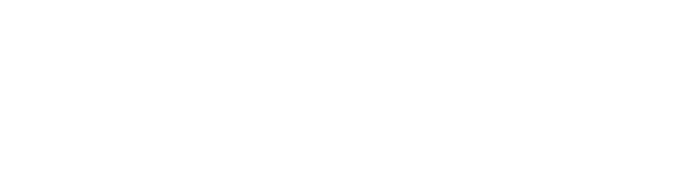
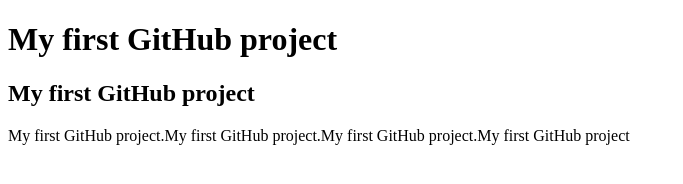
Before and after one commit to abulkhair75010/my-second-repo, a plain HTML site: page index.html in a window 1280 px wide. Shown: the whole page, without its empty margins (0-683 px from the left). Drawn offline with Linux system fonts and the light colour scheme.

Commit message:
Modified content

```diff
--- a/index.html
+++ b/index.html
@@ -7,6 +7,8 @@
     <title>My Second repo</title>
 </head>
 <body>
-
+  <h1>My first GitHub project</h1>
+  <h2>My first GitHub project</h2>
+  <p>My first GitHub project.My first GitHub project.My first GitHub project.My first GitHub project</p>
 </body>
 </html>
```
